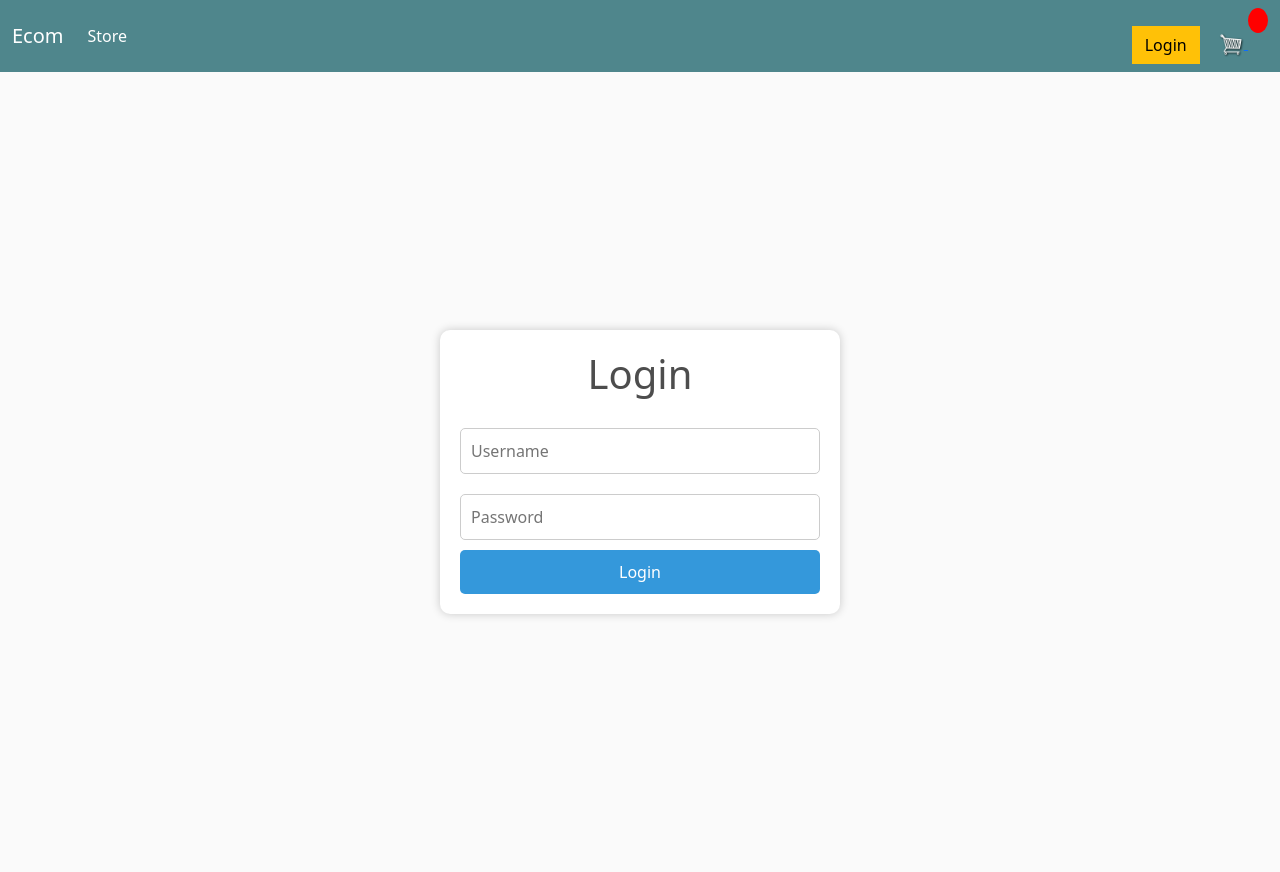
After one commit to Tripathiap/Ecommercee, a Django app: page /loginview/ in a window 1280 px wide. The commit adds this page. Run offline with Django 4.2, Linux system fonts and the light colour scheme.

Commit message:
Third Commit

```diff
--- a/ecommerce/ecommerce/settings.py
+++ b/ecommerce/ecommerce/settings.py
@@ -12,6 +12,8 @@ https://docs.djangoproject.com/en/4.2/ref/settings/
 
 from pathlib import Path
 import os
+
+LOGIN_REDIRECT_URL = 'store'
 
 # Build paths inside the project like this: BASE_DIR / 'subdir'.
 BASE_DIR = Path(__file__).resolve().parent.parent
--- a/ecommerce/static/css/main.css
+++ b/ecommerce/static/css/main.css
@@ -97,3 +97,48 @@ h1,h2,h3,h4,h5,h6{
 .hidden{
 	display: none!important;
 }
+
+.container {
+    display: flex;
+    justify-content: center;
+    align-items: center;
+    height: 100vh;
+}
+
+.login-form {
+    background-color: #fff;
+    padding: 20px;
+    border-radius: 10px;
+    box-shadow: 0px 0px 10px rgba(0, 0, 0, 0.2);
+    width: 80%;
+    max-width: 400px;
+}
+
+.login-form h1 {
+    text-align: center;
+    margin-bottom: 20px;
+}
+
+.input-field {
+    width: 100%;
+    padding: 10px;
+    margin: 10px 0;
+    border: 1px solid #ccc;
+    border-radius: 5px;
+}
+
+.login-button {
+    background-color: #3498db;
+    color: #fff;
+    width: 100%;
+    padding: 10px;
+    border: none;
+    border-radius: 5px;
+    cursor: pointer;
+}
+
+@media screen and (max-width: 600px) {
+    .container {
+        flex-direction: column;
+    }
+}
--- a/ecommerce/store/templates/store/checkout.html
+++ b/ecommerce/store/templates/store/checkout.html
@@ -47,7 +47,9 @@
 
         <div class="box-element hidden" id="payment-info">
             <small>Paypal Options</small>
+            <div id="paypal-button-container"></div>
             <button id="make-payment">Make Payment</button>
+
         </div>
 
     </div>
@@ -72,6 +74,10 @@
         </div>
     </div>
 </div>
+
+
+
+
 
 <script type="text/javascript">
     var shipping = '{{order.shipping}}'
--- /dev/null
+++ b/ecommerce/store/templates/store/login.html
@@ -0,0 +1,17 @@
+
+
+{% extends 'store/main.html' %}
+
+{% load static %}
+
+{% block content %}
+    <div class="container">
+        <form class="login-form">
+            <h1>Login</h1>
+            <input type="text" placeholder="Username" class="input-field">
+            <input type="password" placeholder="Password" class="input-field">
+            <button type="submit" class="login-button">Login</button>
+        </form>
+    </div>
+
+{% endblock content %}
--- a/ecommerce/store/templates/store/main.html
+++ b/ecommerce/store/templates/store/main.html
@@ -74,7 +74,7 @@
                 </ul>
 
                 <div class="form-inline my-2 my-lg-0">
-                    <a href="#" class="btn btn-warning">Login</a>
+                    <a href="{% url 'login' %}" class="btn btn-warning">Login</a>
 
                     <a href="{% url 'cart' %}">
                         <img id="cart-icon" src="{% static 'images/cart.png' %}">
--- a/ecommerce/store/urls.py
+++ b/ecommerce/store/urls.py
@@ -1,3 +1,4 @@
+from django.contrib.auth.views import LoginView
 from django.urls import path
 from . import views
 
@@ -7,4 +8,7 @@ urlpatterns = [
     path('checkout/',views.checkout, name='checkout'),
     path('update_item/',views.updateItem, name='update_item'),
     path('process_order/',views.processOrder, name='process_order'),
+    path('loginview/',views.loginview, name='login'),
+
+
 ]
--- a/ecommerce/store/views.py
+++ b/ecommerce/store/views.py
@@ -1,9 +1,10 @@
-from django.shortcuts import render
+from django.shortcuts import render,redirect
 from django.http import JsonResponse
 import json
 import datetime
 from .models import *
 from .utils import cookieCart, cartData, guestOrder
+from django.conf import settings
 
 def store(request):
     data = cartData(request)
@@ -88,3 +89,8 @@ def processOrder(request):
         )
 
     return JsonResponse('Payment completed', safe=False)
+
+
+def loginview(request):
+    context={}
+    return render(request, 'store/login.html',context)
```
Also changed, not shown: ecommerce/db.sqlite3, ecommerce/store/templates/store/register.html (added), 2 other files.
